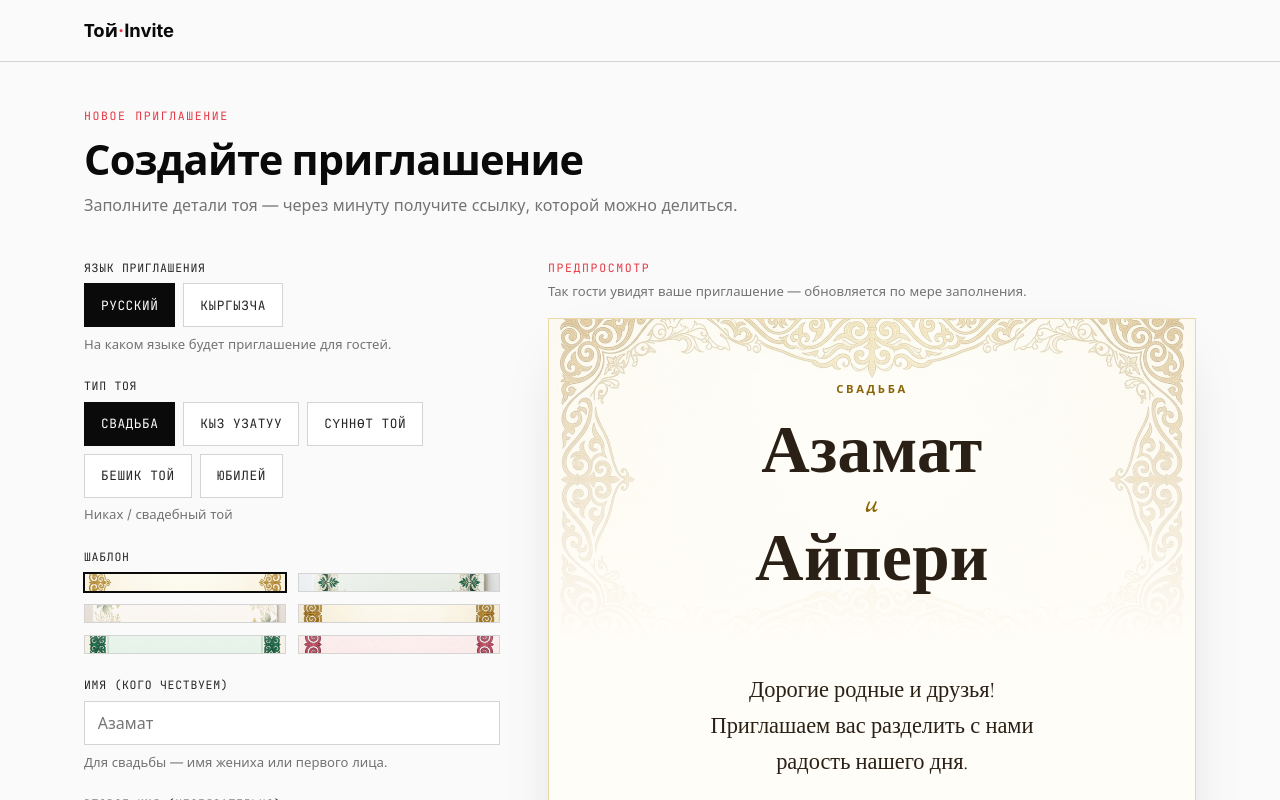
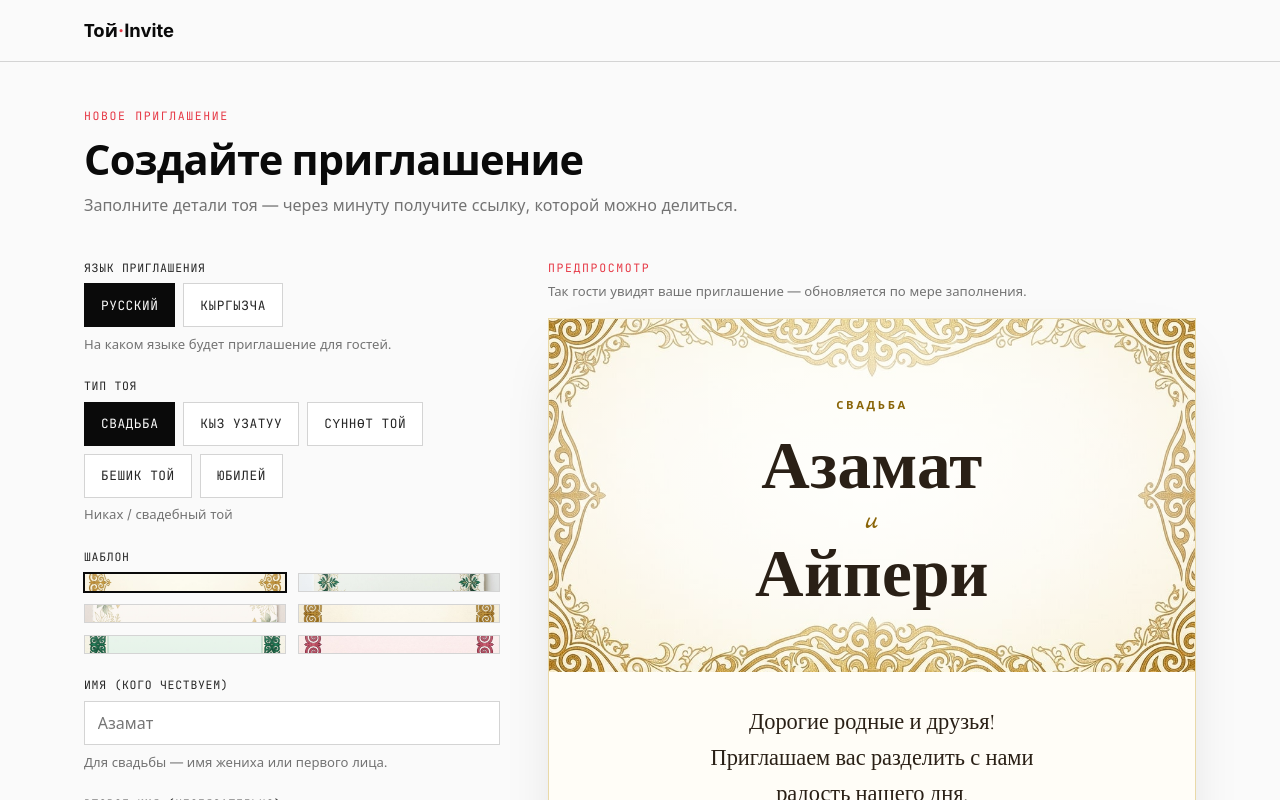
Before and after one commit to rasulov-emirlan/toi-invite, a Next.js app: page /create in a window 1280 px wide. Shown: the top 800 px of the page. Built offline with nearby package versions, Linux system fonts and the light colour scheme; a web font is replaced by a local one.

Commit message:
invite hero: show the ornament frame instead of cropping it to two bands

```diff
--- a/src/app/globals.css
+++ b/src/app/globals.css
@@ -736,19 +736,34 @@ select:focus-visible {
   overflow: hidden;
 }
 
+/* The template art is a FRAME — an ornamental border around an empty middle.
+   `cover` cropped it to two thin bands top and bottom, which is why the best
+   asset in the product was nearly invisible. Stretching it to the box is the
+   correct treatment for a border: the ornament runs all the way round the
+   names, which is what a toi invitation looks like. */
 .invite__hero {
   position: relative;
-  padding: 3.5rem 1.5rem 2.5rem;
+  padding: 4.5rem 2.25rem 3.5rem;
   text-align: center;
-  background-size: cover;
+  /* Past 100% so the photographed paper edge some plates carry is trimmed
+     rather than framed; every ornament sits well inside that margin. */
+  background-size: 112% 112%;
+  background-repeat: no-repeat;
   background-position: center;
 }
 
+/* Only enough veil to keep the names readable over the busiest ornament —
+   the old flat 55% white wash bleached the art out entirely. */
 .invite__hero::after {
   content: "";
   position: absolute;
   inset: 0;
-  background: linear-gradient(180deg, rgba(255, 255, 255, 0.55), var(--tsurface));
+  background: radial-gradient(
+    ellipse 70% 60% at 50% 45%,
+    rgba(255, 255, 255, 0.82) 0%,
+    rgba(255, 255, 255, 0.5) 55%,
+    rgba(255, 255, 255, 0) 100%
+  );
 }
 
 .invite__hero > * {
```
